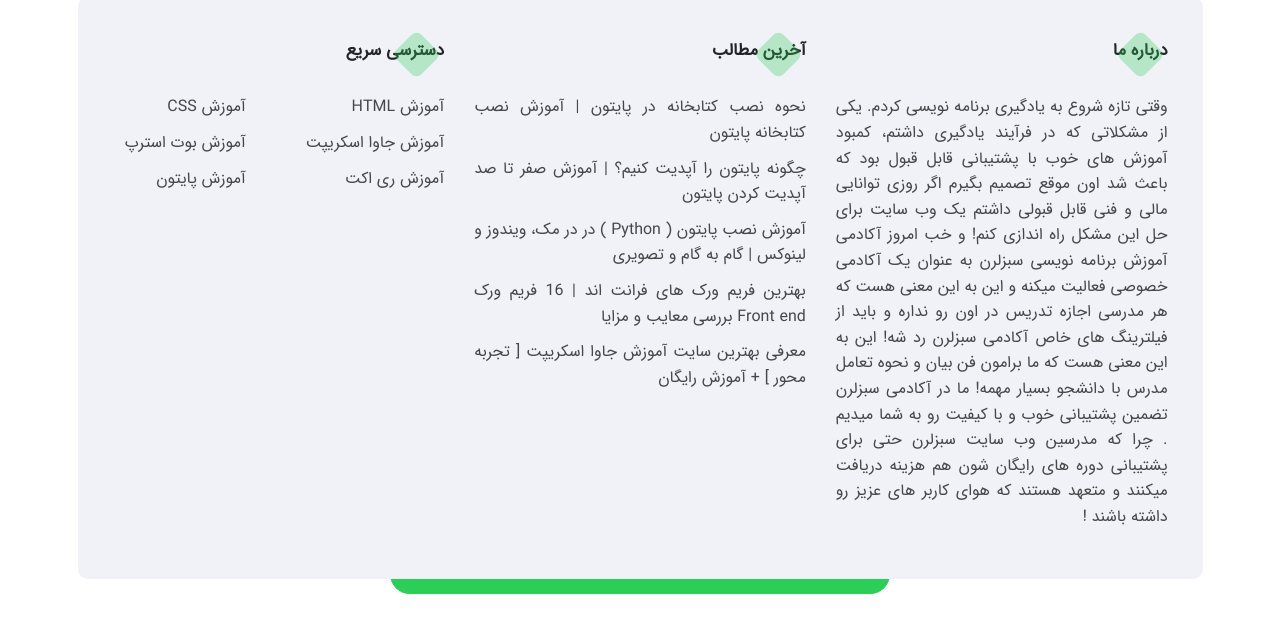
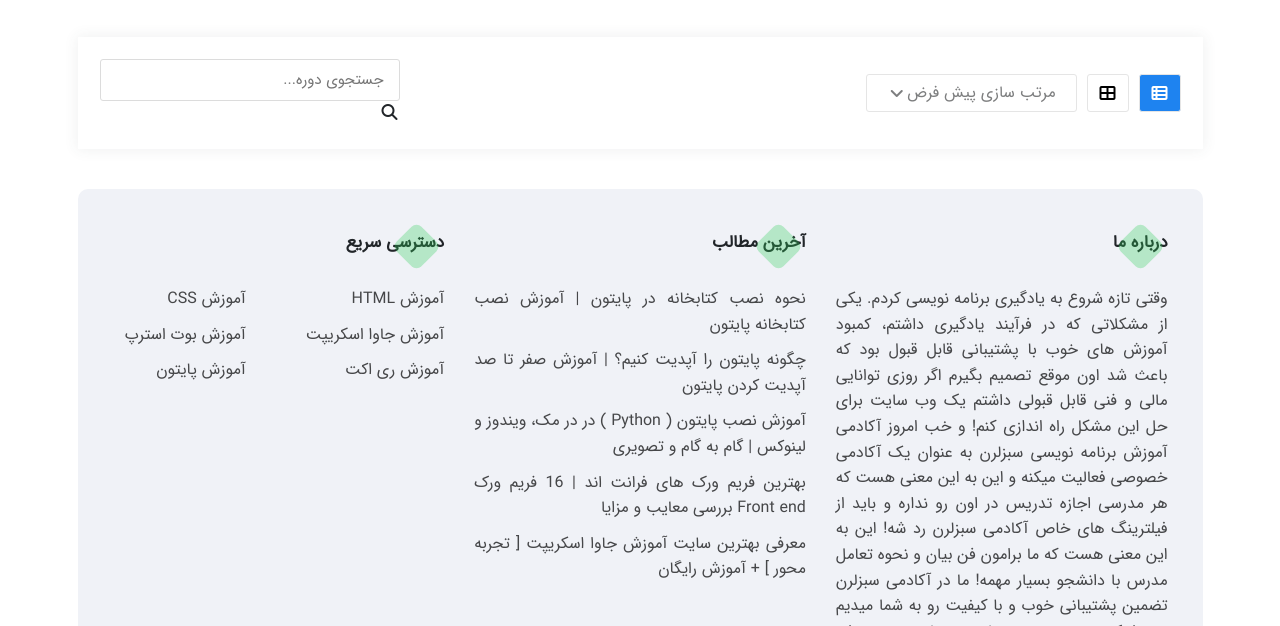
Before and after one commit to oos-amin/sabzlearn, a plain HTML site: page category.html in a window 1280 px wide. Shown: the part 174-800 px from the top of the page. Drawn offline with Linux system fonts and the light colour scheme.

Commit message:
feat: add filters section for category

```diff
--- a/category.html
+++ b/category.html
@@ -65,7 +65,7 @@
         <div class="container-fluid">
           <div class="nav__content">
             <div class="nav__right">
-              <a href="#" class="nav__right-logo-link">
+              <a href="index.html" class="nav__right-logo-link">
                 <img
                   src="images/logo/logo.png"
                   alt="Sabzlearn Logo"
@@ -190,6 +190,65 @@
       </nav>
     </header>
 
+    <!-- Main -->
+    <main class="main">
+      <!-- Courses Top Bar -->
+      <section class="courses">
+        <div class="container">
+          <div class="courses-top-bar">
+            <div class="courses-top-bar__right">
+              <div class="courses-top-bar__layout">
+                <div
+                  class="courses-top-bar__row courses-top-bar__parent courses-top-bar--active"
+                >
+                  <i class="fa-solid fa-table-list"></i>
+                </div>
+
+                <div class="courses-top-bar__column courses-top-bar__parent">
+                  <i class="fa-solid fa-table-cells-large"></i>
+                </div>
+              </div>
+              <div class="courses-top-bar__selection">
+                <span class="courses-top-bar__selection-title"
+                  >مرتب سازی پیش فرض
+                  <i class="fas fa-angle-down"></i>
+                </span>
+                <ul class="courses-top-bar__list">
+                  <li
+                    class="courses-top-bar__item courses-top-bar__item--active"
+                  >
+                    مرتب سازی پیش فرض
+                  </li>
+                  <li class="courses-top-bar__item">
+                    مرتب سازی بر اساس امتیاز
+                  </li>
+                  <li class="courses-top-bar__item">مرتب سازی بر اساس آخرین</li>
+                  <li class="courses-top-bar__item">مرتب سازی بر اساس اولین</li>
+                  <li class="courses-top-bar__item">
+                    مرتب سازی بر اساس فقط رایگان
+                  </li>
+                  <li class="courses-top-bar__item">
+                    مرتب سازی بر اساس فقط غیر رایگان
+                  </li>
+                </ul>
+              </div>
+            </div>
+
+            <div class="courses-top-bar__left">
+              <form action="" class="courses-top-bar__form">
+                <input
+                  type="text"
+                  class="courses-top-bar__input"
+                  placeholder="جستجوی دوره..."
+                />
+                <i class="fa-solid fa-magnifying-glass"></i>
+              </form>
+            </div>
+          </div>
+        </div>
+      </section>
+    </main>
+
     <!-- Footer -->
     <footer class="footer">
       <div class="container">
--- a/css/category.css
+++ b/css/category.css
@@ -6,3 +6,135 @@
 @import "nav.css";
 @import "course-box.css";
 @import "footer.css";
+
+/* ================ Main ================ */
+.main {
+  margin: 4rem 0;
+}
+
+/* ================ Section: Top Bar Courses ================ */
+
+.courses {
+  margin: 4rem 0;
+}
+
+.courses-top-bar {
+  display: flex;
+  justify-content: space-between;
+  align-items: center;
+  padding: 2.2rem;
+  box-shadow: 0 0 13px 1px rgba(70, 72, 77, 0.08);
+}
+
+.courses-top-bar__right {
+  display: flex;
+  gap: 1rem;
+}
+
+.courses-top-bar__layout {
+  display: flex;
+  gap: 1rem;
+}
+
+.courses-top-bar__row {
+  color: var(--dark-color);
+}
+
+.courses-top-bar__column {
+  color: var(--dark-color);
+}
+
+.courses-top-bar--active {
+  color: #fff !important;
+  background-color: #1e83f0;
+}
+
+.courses-top-bar__parent {
+  padding: 0.8rem 1rem;
+  display: flex;
+  align-items: center;
+  justify-content: center;
+  width: 4.2rem;
+  height: 3.8rem;
+  border-radius: 0.3rem;
+  color: #000;
+  cursor: pointer;
+  border: 1px solid #e5e5e5;
+}
+
+.courses-top-bar__selection {
+  position: relative;
+  cursor: pointer;
+}
+
+.courses-top-bar__selection-title {
+  display: flex;
+  align-items: center;
+  height: 3.8rem;
+  border-radius: 0.3rem;
+  padding: 0.8rem 2rem;
+  border: 1px solid #e5e5e5;
+  color: #7d7e7f;
+  transition: all 400ms ease;
+  justify-content: space-evenly;
+}
+
+.courses-top-bar__selection-title:hover {
+  color: var(--white-color);
+  background-color: #1e83f0;
+}
+
+.courses-top-bar__list {
+  opacity: 0;
+  visibility: hidden;
+  position: absolute;
+  box-shadow: 0 0 6px rgba(0, 0, 0, 0.2);
+  background-color: var(--white-color);
+  width: 100%;
+  border-radius: 0 0 0.3rem 0.3rem;
+  border-bottom: 0.3rem solid var(--primary-color);
+  z-index: 9999;
+  transition: all 400ms ease;
+}
+
+.courses-top-bar__selection:hover .courses-top-bar__list {
+  opacity: 1;
+  visibility: visible;
+}
+
+.courses-top-bar__item {
+  color: #5f5f5f;
+  font-size: 1.4rem;
+  padding: 0.9rem 1.4rem;
+  transition: all 200ms ease;
+}
+
+.courses-top-bar__item:hover {
+  background-color: #e9e8e8;
+}
+
+.courses-top-bar__item--active {
+  background-color: #ddd !important;
+}
+
+.courses-top-bar__form {
+  position: relative;
+  width: 30rem;
+}
+
+.courses-top-bar__input {
+  font-size: 1.5rem;
+  width: 100%;
+  border: 1px solid #dcdcdc;
+  padding: 0.8rem 1.5rem 0.8rem 4.2rem;
+  border-radius: 0.3rem;
+}
+
+.courses-top-bar__form svg {
+  position: absolute;
+  left: 1rem;
+  top: 1rem;
+  color: #7d7e7f;
+  font-size: 1.8rem;
+  cursor: pointer;
+}
```
